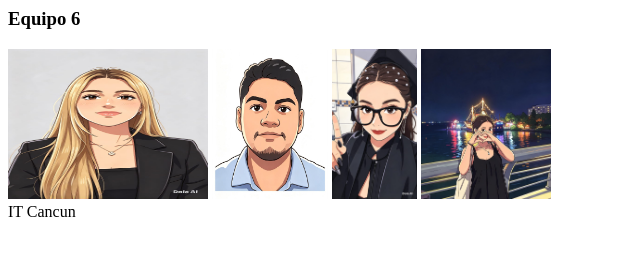
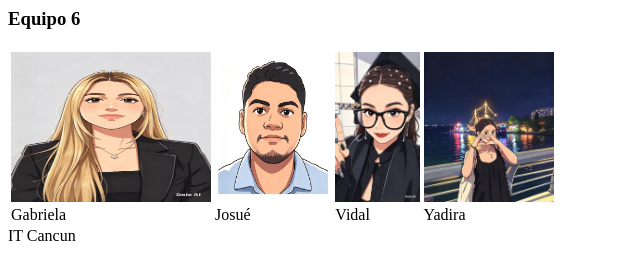
Before and after one commit to Mons-V/Mons-V.github.io, a plain HTML site: page index.html in a window 1280 px wide. Shown: the whole page, without its empty margins (0-640 px from the left). Drawn offline with Linux system fonts and the light colour scheme.

Commit message:
Replace images with a table layout

```diff
--- a/index.html
+++ b/index.html
@@ -5,10 +5,20 @@
     <h3> Equipo 6 </h3>
   </head>
 <body>
-  <img src="https://github.com/Mons-V/Mons-V.github.io/blob/main/FOTOS/Gabriela.jpeg?raw=true" alt="Gabriela" width="200" height="150">
-  <img src="https://github.com/Mons-V/Mons-V.github.io/blob/main/FOTOS/Josue.jpeg?raw=true" alt="Josué width="200" height="150">
-  <img src="https://github.com/Mons-V/Mons-V.github.io/blob/main/FOTOS/Vidal.jpeg?raw=true" alt="Vidal width="200" height="150">
-  <img src="https://github.com/Mons-V/Mons-V.github.io/blob/main/FOTOS/Yadira.jpeg?raw=true" alt="Yadira width="200" height="150">
+  <table>
+    <tr>
+  <td><img src="https://github.com/Mons-V/Mons-V.github.io/blob/main/FOTOS/Gabriela.jpeg?raw=true" alt="Gabriela" width="200" height="150"></td>
+  <td><img src="https://github.com/Mons-V/Mons-V.github.io/blob/main/FOTOS/Josue.jpeg?raw=true" alt="Josué width="200" height="150"></td>
+  <td><img src="https://github.com/Mons-V/Mons-V.github.io/blob/main/FOTOS/Vidal.jpeg?raw=true" alt="Vidal width="200" height="150"></td>
+  <td><img src="https://github.com/Mons-V/Mons-V.github.io/blob/main/FOTOS/Yadira.jpeg?raw=true" alt="Yadira width="200" height="150"></td>
+    </tr>
+    <tr>
+      <td>Gabriela</td>
+      <td>Josué</td>
+      <td>Vidal</td>
+      <td>Yadira</td>
+    </tr>
+  </table>
 </body>
   <footer>
     IT Cancun
```
